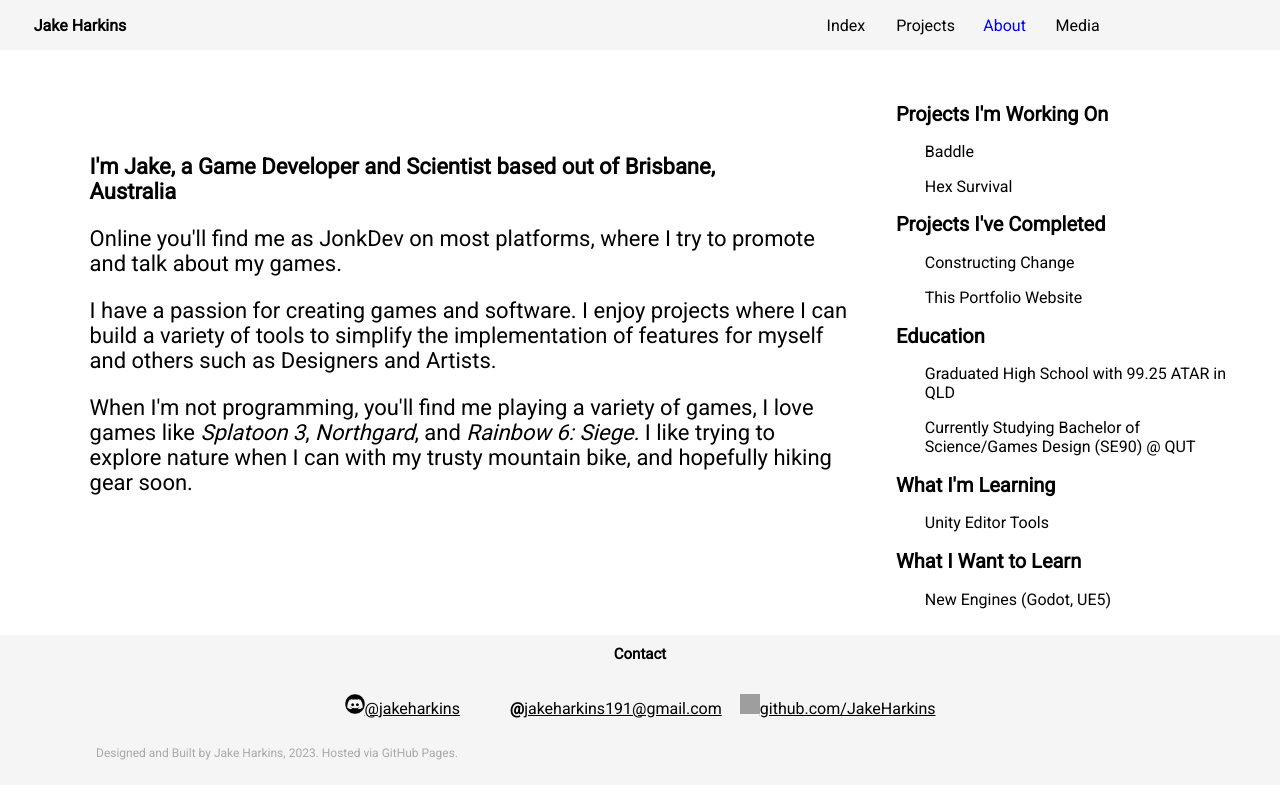
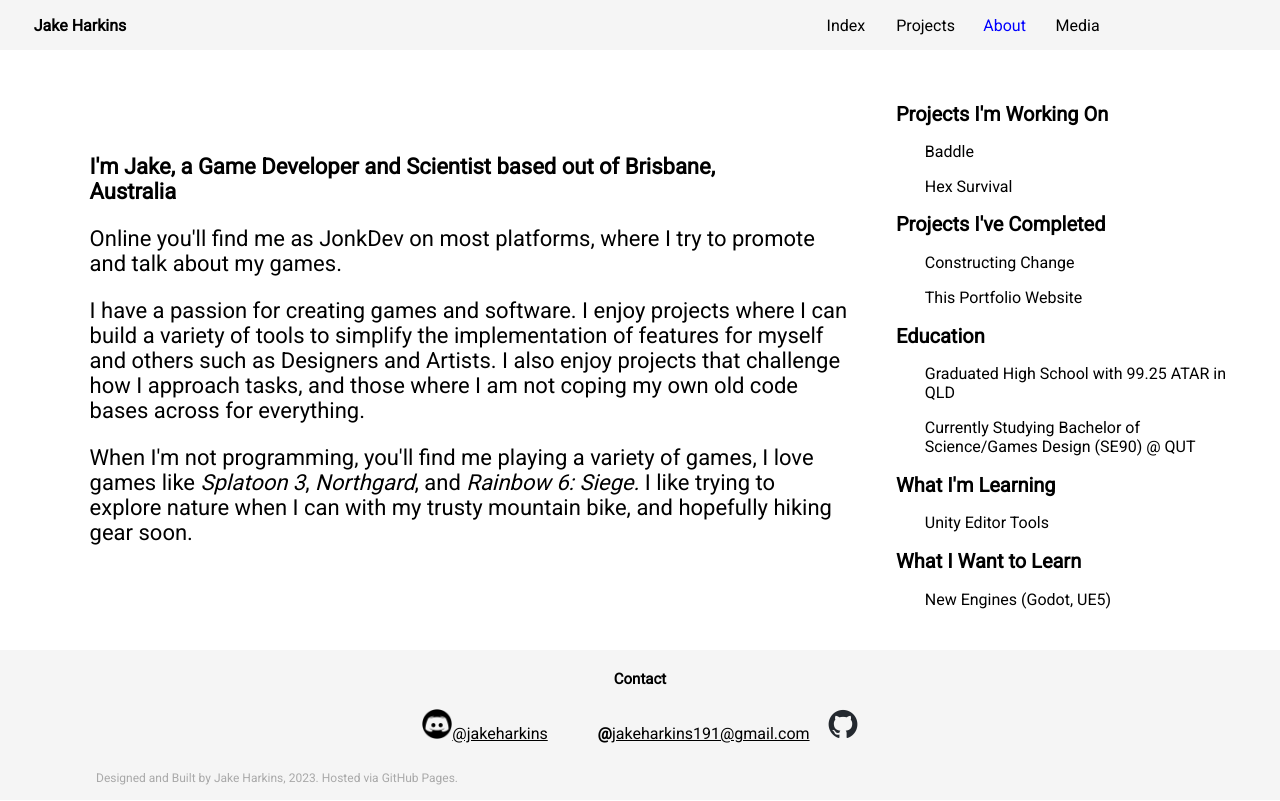
Before and after one commit to JakeHarkins/JakeHarkins.github.io, a plain HTML site: page about.html in a window 1280 px wide. Drawn offline with Linux system fonts and the light colour scheme; grey boxes are pictures that could not be loaded.

Commit message:
Apply Manual Footer fix

```diff
--- a/about.html
+++ b/about.html
@@ -25,7 +25,7 @@
 		<div class="about-me-left">
 			<h1>I'm Jake, a Game Developer and Scientist based out of Brisbane, Australia</h1>
 			<p>Online you'll find me as JonkDev on most platforms, where I try to promote and talk about my games.</p>
-			<p>I have a passion for creating games and software. I enjoy projects where I can build a variety of tools to simplify the implementation of features for myself and others such as Designers and Artists.</p>
+			<p>I have a passion for creating games and software. I enjoy projects where I can build a variety of tools to simplify the implementation of features for myself and others such as Designers and Artists. I also enjoy projects that challenge how I approach tasks, and those where I am not coping my own old code bases across for everything.</p>
 			<p>When I'm not programming, you'll find me playing a variety of games, I love games like <i>Splatoon 3</i>, <i>Northgard</i>, and <i>Rainbow 6: Siege.</i> I like trying to explore nature when I can with my trusty mountain bike, and hopefully hiking gear soon.</p>
 		</div><div class="about-me-right">
 			<h1>Projects I'm Working On</h1>
@@ -50,7 +50,7 @@
 
 </body>
 
-<footer>
+<footer class="footer, footer-home">
 	<div class="find-me">
 		<h1><strong>Contact</strong></h1>
 		<article>
@@ -64,7 +64,7 @@
 		</article>
 
 		<article>
-			<img src="https://static-00.iconduck.com/assets.00/github-icon-2048x1988-jzvzcf2t.png" alt="GitHub Logo"><a href="https://github.com/JakeHarkins">github.com/JakeHarkins</a>
+			<a href="https://github.com/JakeHarkins"><img src="/images/github_ico.png" alt="GitHub Invertocat Logo"></a>
 		</article>
 	</div>
 	<p class="creatornote">Designed and Built by Jake Harkins, 2023. Hosted via GitHub Pages.</p>
--- a/styles.css
+++ b/styles.css
@@ -283,8 +283,8 @@ footer a:visited{
 }
 
 footer img{
-	height: 20px;
-	width: 20px;
+	height: 30px;
+	width: 30px;
 	vertical-align: auto;
 }
 
```
Also changed, not shown: index.html (+1 -1 lines), media.html (+2 -2 lines), projects.html (+2 -2 lines), projects/constructing-change.html (+1 -1 lines), images/github_ico.png (added).
